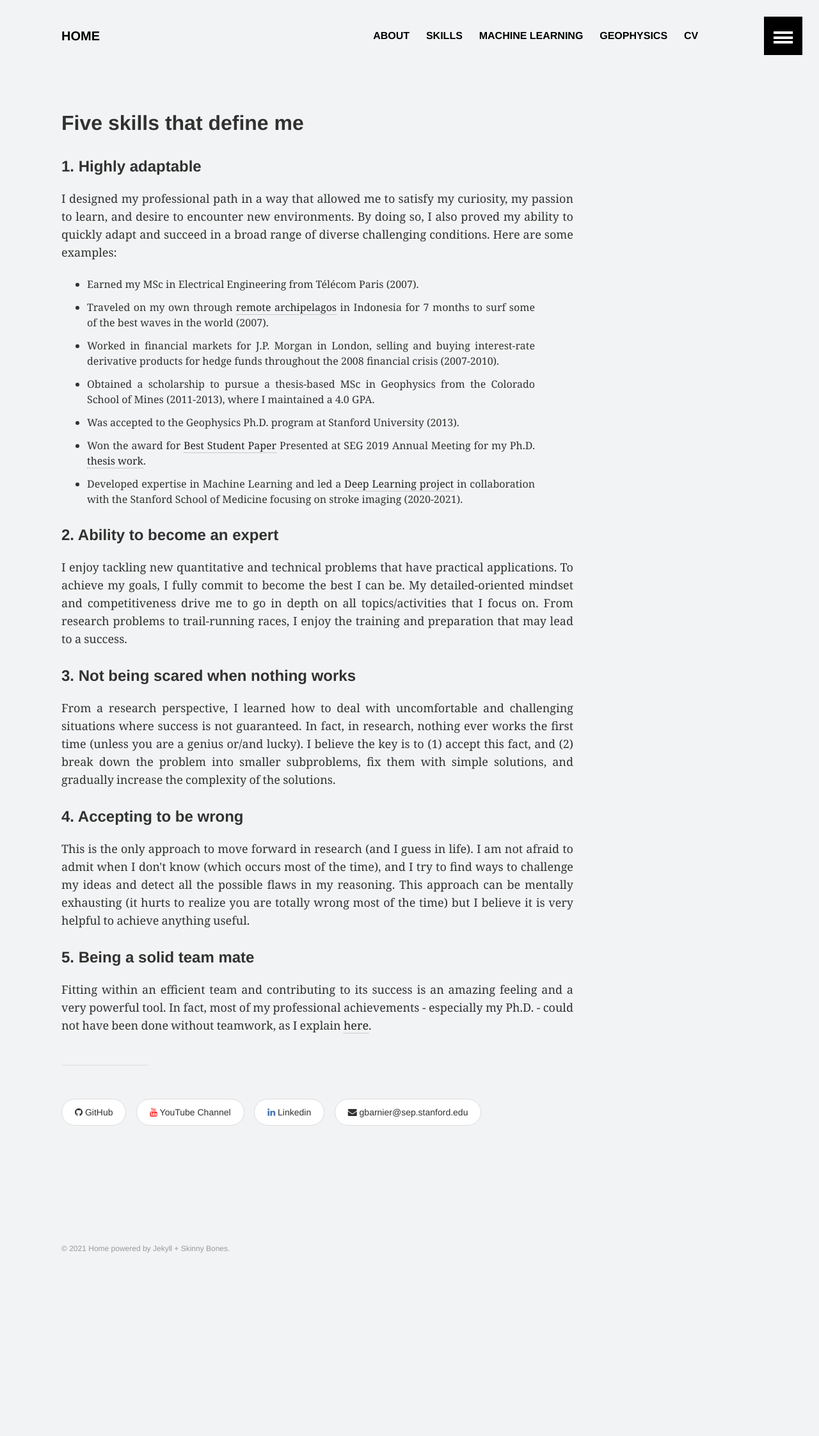
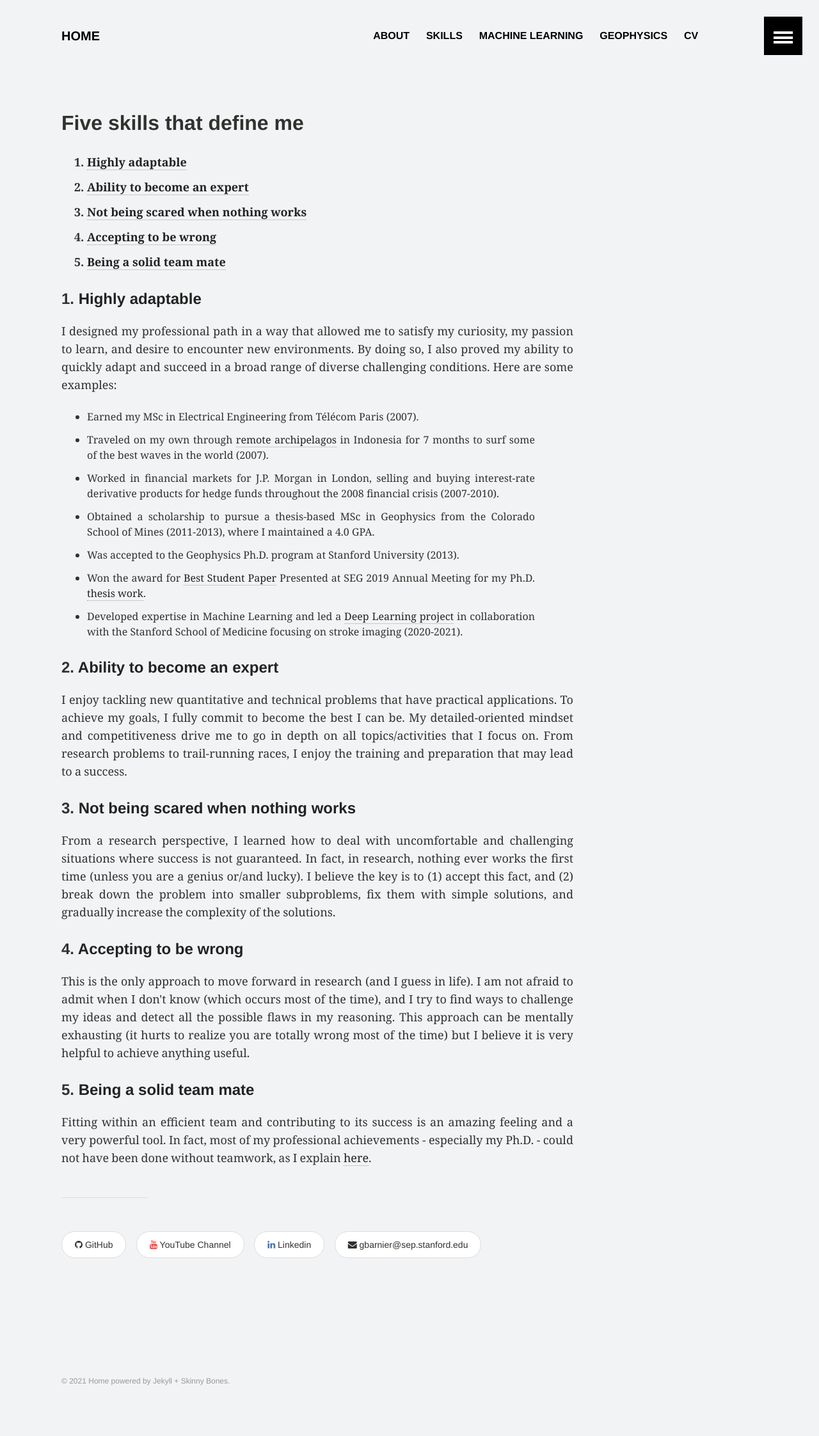
Before and after one commit to gbarnier/gbarnier.github.io, a Jekyll site: the page built from _pages/skills.md, in a window 1280 px wide. Shown: the whole page at 64% size. Built offline with Jekyll 4.4.1, drawn with Linux system fonts in a browser that asks for light colours; before the commit the page ends 2037 px from its top, so only the background shows below that.

Commit message:
Update skills.md

```diff
--- a/_pages/skills.md
+++ b/_pages/skills.md
@@ -21,6 +21,11 @@
             font-family: Georgia;
             font-size: 16px;
         }
+        .skill-list{
+            font-family: Georgia;
+            font-size: 18px;
+            font-weight: bold;
+        }
 
         </style>
         </head>
@@ -28,8 +33,17 @@
 <body>
 
 <h2>Five skills that define me</h2>
+<ol type = "1">
+<li class="skill-list"><a href="#skill1">Highly adaptable</a></li>
+<li class="skill-list"><a href="#skill2">Ability to become an expert</a></li>
+<li class="skill-list"><a href="#skill3">Not being scared when nothing works</a></li>
+<li class="skill-list"><a href="#skill4">Accepting to be wrong</a></li>
+<li class="skill-list"><a href="#skill5">Being a solid team mate</a></li>
+</ol>
 
-<h4>1. Highly adaptable</h4>
+<!-- <a href="#skill5">Link Text</a> -->
+
+<h4>1. <a name="skill1">Highly adaptable</a></h4>
 
 <p class="paragraph-wide">
 I designed my professional path in a way that allowed me to satisfy my curiosity, my passion to learn, and desire to encounter new environments. By doing so, I also proved my ability to quickly adapt and succeed in a broad range of diverse challenging conditions. Here are some examples:
@@ -45,22 +59,23 @@
 </ul>
 </p>
 
-<h4>2. Ability to become an expert</h4>
+<h4>2. <a name="skill2">Ability to become an expert</a></h4>
 <p class="paragraph-wide">
 I enjoy tackling new quantitative and technical problems that have practical applications. To achieve my goals, I fully commit to become the best I can be. My detailed-oriented mindset and competitiveness drive me to go in depth on all topics/activities that I focus on. From research problems to trail-running races, I enjoy the training and preparation that may lead to a success.
 </p>
 
-<h4>3. Not being scared when nothing works</h4>
+<h4>3. <a name="skill3">Not being scared when nothing works</a></h4>
 <p class="paragraph-wide">
 From a research perspective, I learned how to deal with uncomfortable and challenging situations where success is not guaranteed. In fact, in research, nothing ever works the first time (unless you are a genius or/and lucky). I believe the key is to (1) accept this fact, and (2) break down the problem into smaller subproblems, fix them with simple solutions, and gradually increase the complexity of the solutions.
 </p>
 
-<h4>4. Accepting to be wrong</h4>
+<h4>4. <a name="skill4">Accepting to be wrong</a></h4>
 <p class="paragraph-wide">
 This is the only approach to move forward in research (and I guess in life). I am not afraid to admit when I don't know (which occurs most of the time), and I try to find ways to challenge my ideas and detect all the possible flaws in my reasoning. This approach can be mentally exhausting (it hurts to realize you are totally wrong most of the time) but I believe it is very helpful to achieve anything useful.
 </p>
 
-<h4>5. Being a solid team mate</h4>
+
+<h4>5. <a name="skill5">Being a solid team mate</a></h4>
 <p class="paragraph-wide">
 Fitting within an efficient team and contributing to its success is an amazing feeling and a very powerful tool. In fact, most of my professional achievements - especially my Ph.D. - could not have been done without teamwork, as I explain <a href="/eg">here</a>.
 </p>
```
